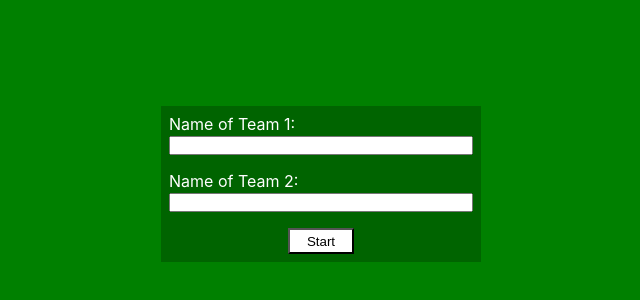
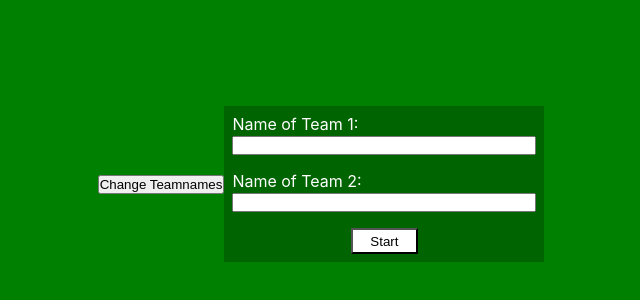
Before and after one commit to okoetter/react-test, a React (Create React App) app: page / in a window 1280 px wide. Shown: the part 216-516 px from the top of the page, without its empty margins (319-959 px from the left). Built offline with nearby package versions, Linux system fonts and the light colour scheme.

Commit message:
Allow to reopen modal via button

```diff
--- a/src/App.js
+++ b/src/App.js
@@ -4,10 +4,12 @@ import TeamNamesModal from './TeamNamesModal';
 
 function App() {
   const [showTeamNamesModal, setShowTeamNamesModal] = useState(true);
-  const closeTeamNamesModal = () => { setShowTeamNamesModal(false); }
+  const openTeamNamesModal = () => { setShowTeamNamesModal(true); };
+  const closeTeamNamesModal = () => { setShowTeamNamesModal(false); };
 
   return (
     <div className="App">
+      <button onClick={ openTeamNamesModal }>Change Teamnames</button>
       {showTeamNamesModal && <TeamNamesModal handleClose={ closeTeamNamesModal } />}
     </div>
   );
```
